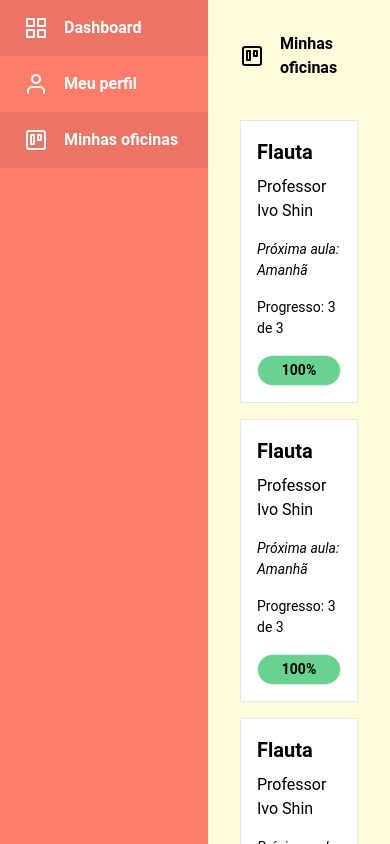
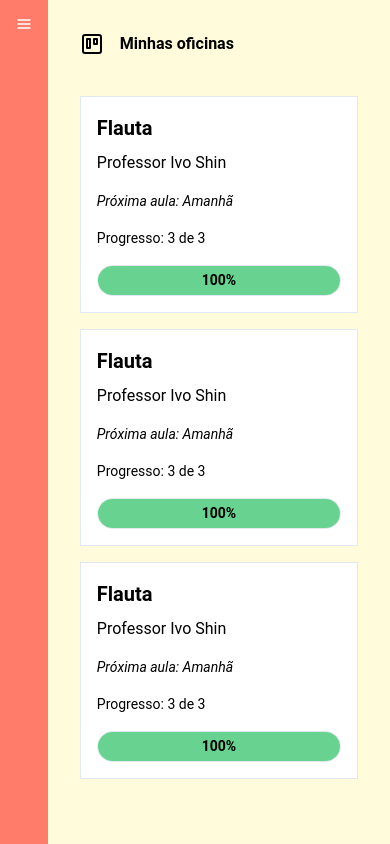
Before and after one commit to isaacmsl/festival2020, a Next.js app: page /dashboard in a window 390 px wide. Shown: the top 844 px of the page. Built offline with nearby package versions, Linux system fonts and the light colour scheme.

Commit message:
feat: initial responsive menu

```diff
--- a/src/components/MenuDashboard.js
+++ b/src/components/MenuDashboard.js
@@ -1,10 +1,24 @@
 import Link from 'next/link'
+import { useState } from 'react'
 
-const MenuDashboard = () => (
-    <>
-        <header className="bg-redHeader h-screen w-64 flex flex-col">
+const MenuDashboard = () => {
+    const [mobibleMenuStatus, setMobileMenuStatus] = useState('hidden')
+    const [mobileMenuBarStatus, setMobileMenuBarStatus] = useState('block')
+
+    function handleMenuMobile() {
+        if (mobibleMenuStatus === 'hidden') {
+            setMobileMenuStatus('block')
+            setMobileMenuBarStatus('hidden')
+        } else {
+            setMobileMenuStatus('hidden')
+            setMobileMenuBarStatus('block')
+        }
+    }
+
+    return (
+        <header className="bg-redHeader sm:h-screen sm:w-64 flex flex-col">
             <Link href="/dashboard">
-                <a className="bg-redHeaderStrong flex items-center justify-center py-4 px-6">
+                <a className="bg-redHeaderStrong flex items-center justify-center py-4 px-6 hidden sm:inline-flex">
                     <div className="flex flex-row items-center w-40">
                         <img src="assets/grid.svg" className="" />
                         <h2 className="ml-4 text-white font-bold">Dashboard</h2>
@@ -12,7 +26,7 @@ const MenuDashboard = () => (
                 </a>
             </Link>
             <Link href="/dashboard">
-                <a className="bg-redHeader flex items-center justify-center py-4 px-6">
+                <a className="bg-redHeader flex items-center justify-center py-4 px-6 hidden sm:inline-flex">
                     <div className="flex flex-row items-center w-40">
                         <img src="assets/user.svg" className="" />
                         <h2 className="ml-4 text-white font-bold">Meu perfil</h2>
@@ -20,16 +34,52 @@ const MenuDashboard = () => (
                 </a>
             </Link>
             <Link href="/dashboard">
-                <a className="bg-redHeaderStrong flex items-center justify-center py-4 px-6">
+                <a className="bg-redHeaderStrong flex items-center justify-center py-4 px-6 hidden sm:inline-flex">
                     <div className="flex flex-row items-center w-40">
                         <img src="assets/trello.svg" className="" />
                         <h2 className="ml-4 text-white font-bold">Minhas oficinas</h2>
                     </div>
                 </a>
             </Link>
-
+            <a
+                className={mobileMenuBarStatus + " p-4 sm:hidden flex justify-end"}
+                onClick={handleMenuMobile}
+            >
+                <img src="assets/menu.svg"/>
+            </a>
+            <div className={mobibleMenuStatus + " bg-redHeader h-screen w-full"}>
+                <a
+                    className="p-4 sm:hidden flex justify-end"
+                    onClick={handleMenuMobile}
+                >
+                    <img src="assets/x.svg" />
+                </a>
+                <ul>
+                    <li>
+                        <Link href="/dashboard">
+                            <a className="bg-redHeaderStrong flex items-center justify-center py-4 px-6">
+                                <h2 className="text-white font-bold">Dashboard</h2>
+                            </a>
+                        </Link>
+                    </li>
+                    <li>
+                        <Link href="/dashboard">
+                            <a className="bg-redHeader flex items-center justify-center py-4 px-6">
+                                <h2 className="text-white font-bold">Perfil</h2>
+                            </a>
+                        </Link>
+                    </li>
+                    <li>
+                        <Link href="/dashboard">
+                            <a className="bg-redHeaderStrong flex items-center justify-center py-4 px-6">
+                                <h2 className="text-white font-bold">Minhas oficinas</h2>
+                            </a>
+                        </Link>
+                    </li>
+                </ul>
+            </div>
         </header>
-    </>
-)
+    )
+}
 
 export default MenuDashboard
```
Also changed, not shown: public/assets/menu.svg (added), public/assets/x.svg (added).
